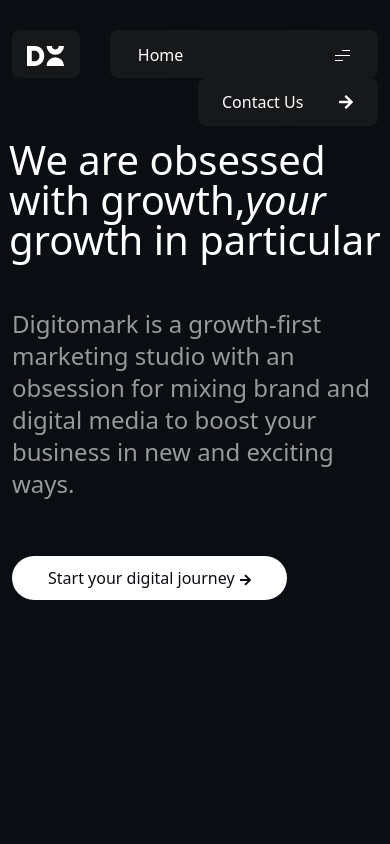
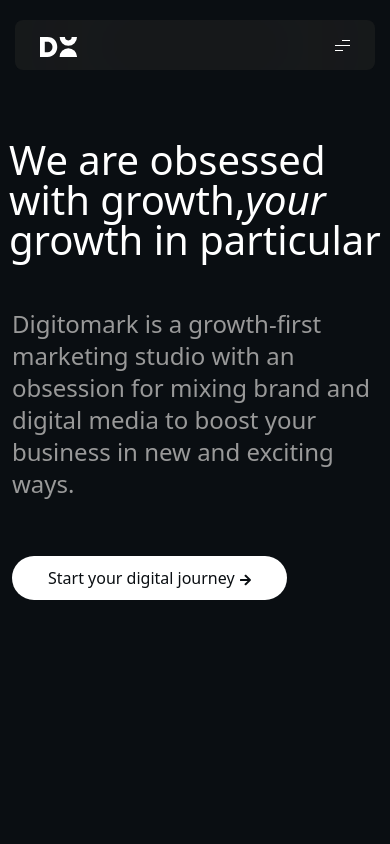
Before and after one commit to RazinRahat/component-testing, a React (Create React App) app: page / in a window 390 px wide. Shown: the top 844 px of the page. Built offline with nearby package versions, Linux system fonts and the light colour scheme; grey boxes are pictures that could not be loaded.

Commit message:
Added Mobile Navbar

```diff
--- a/src/index.js
+++ b/src/index.js
@@ -5,11 +5,13 @@
 import App from './App';
 import reportWebVitals from './reportWebVitals';
 import NavbarDesktop from './sections/NavbarDesktop';
+import NavbarMobile from './sections/NavbarMobile';
 
 const root = ReactDOM.createRoot(document.getElementById('root'));
 root.render(
   <React.StrictMode>
     <NavbarDesktop />
+    <NavbarMobile />
     <App />
   </React.StrictMode>
 );
--- a/src/sections/Footer.jsx
+++ b/src/sections/Footer.jsx
@@ -6,16 +6,37 @@
 import { FaFacebookF, FaLinkedinIn, FaInstagram, FaYoutube } from "react-icons/fa";
 import { FaXTwitter } from "react-icons/fa6";
 
+const FooterContainer = styled(Container)`
+    @media (max-width: 1199px) and (min-width: 768px) {
+        max-width: 90%;
+        margin: auto;
+    }
+
+    @media (max-width: 767px) {
+        max-width: 100%;
+    }
+`
+
 const TitleDiv = styled.div`
     margin: 0px 0px 120px;
     position: relative;
     width: fit-content;
+`
 
-    h2 {
-        font-size: 80px;
-        line-height: 80px;
-        font-weight: 400;
-        color: rgb(255, 255, 255);
+const TitleH2 = styled.h2`
+    font-size: 80px;
+    line-height: 80px;
+    font-weight: 400;
+    color: rgb(255, 255, 255);
+
+    @media (max-width: 991px) {
+        font-size: 48px;
+        line-height: 48px;
+    }
+
+    @media (max-width: 767px) {
+        font-size: 48px !important;
+        line-height: 48px !important;
     }
 `
 
@@ -149,12 +170,6 @@
         padding: 0px;
     }
 
-    li {
-        margin-right: 40px;
-        margin-bottom: 10px;
-        list-style: none;
-    }
-
     a {
         color: rgb(255, 255, 255);
         font-size: 16px;
@@ -168,6 +183,21 @@
         outline: none;
         box-shadow: none;
         color: rgb(153, 153, 153);
+    }
+`
+
+const FooterMenuLink = styled.li`
+    margin-right: 40px;
+    margin-bottom: 10px;
+    list-style: none;
+
+    @media (max-width: 575px)
+    /* &:not(:nth-last-of-type(1)) */
+    {
+        margin-bottom: 30px;
+    }
+    @media (max-width: 575px) {
+        width: 100%;
     }
 `
 
@@ -186,15 +216,15 @@
 
 const Footer = () => {
   return (
-    <Container>
+    <FooterContainer>
         <Row>
             <Col sm={9}>
                 <TitleDiv>
-                    <h2>
+                    <TitleH2>
                         Let's talk about
                         <br></br>
                         your next project
-                    </h2>
+                    </TitleH2>
                 </TitleDiv>
                 <TitleLink href="tel:+88 014 0707 1199">+88 014 0707 1199</TitleLink>
                 <TitleLink href="mailto:info@digitomark.com">info@digitomark.com</TitleLink>
@@ -231,24 +261,24 @@
             <Col sm={12}>
                 <FooterMenu>
                     <ul>
-                        <li>
+                        <FooterMenuLink>
                             <a href="/">Organic Marketing</a>
-                        </li>
-                        <li>
+                        </FooterMenuLink>
+                        <FooterMenuLink>
                             <a href="/">Paid Marketing</a>
-                        </li>
-                        <li>
+                        </FooterMenuLink>
+                        <FooterMenuLink>
                             <a href="/">Creative Design</a>
-                        </li>
-                        <li>
+                        </FooterMenuLink>
+                        <FooterMenuLink>
                             <a href="/">Web Design</a>
-                        </li>
-                        <li>
+                        </FooterMenuLink>
+                        <FooterMenuLink>
                             <a href="/">Copy Writing</a>
-                        </li>
-                        <li>
+                        </FooterMenuLink>
+                        <FooterMenuLink>
                             <a href="/">Visual Arts</a>
-                        </li>
+                        </FooterMenuLink>
                     </ul>
                 </FooterMenu>
                 <FooterCopyRight>
@@ -258,7 +288,7 @@
                 </FooterCopyRight>
             </Col>
         </Row>
-    </Container>
+    </FooterContainer>
   )
 }
 
--- a/src/sections/Insights.jsx
+++ b/src/sections/Insights.jsx
@@ -17,7 +17,8 @@
 
 const InsightsContainer = styled(Container)`
   @media (max-width: 1199px) and (min-width: 768px) {
-    margin: auto;
+      max-width: 90%;
+      margin: auto;
   }
 
   @media (max-width: 767px) {
--- a/src/sections/NavbarDesktop.jsx
+++ b/src/sections/NavbarDesktop.jsx
@@ -13,6 +13,10 @@
     left: 0px;
     top: 30px;
     z-index: 9;
+
+    @media (max-width: 991px) {
+        display: none;
+    }
 `
 
 const NavbarContainer = styled(Container)`
--- /dev/null
+++ b/src/sections/NavbarMobile.jsx
@@ -0,0 +1,62 @@
+import React from 'react'
+import styled from 'styled-components'
+import logo from '../images/logo.svg'
+import HamBurger from '../components/HamBurger'
+
+const NavbarSectionWrapper = styled.section`
+    position: fixed;
+    width: 100%;
+    left: 0px;
+    top: 30px;
+    z-index: 9;
+
+    @media (min-width: 992px) {
+        display: none;
+    }
+`
+
+const MobileBarDiv = styled.div`
+    display: flex;
+    -webkit-box-pack: justify;
+    justify-content: space-between;
+    -webkit-box-align: center;
+    align-items: center;
+    padding: 0px 25px;
+    position: fixed;
+    top: 20px;
+    right: 15px;
+    left: 15px;
+    z-index: 999;
+    transition: all 0.4s ease 0s;
+    height: 50px;
+    background-color: rgba(38, 38, 38, 0.48);
+    backdrop-filter: blur(80px);
+    border-radius: 8px;
+`
+
+const LogoLink = styled.a`
+    color: rgb(255, 255, 255);
+    font-weight: 400;
+    margin: 0px;
+
+    img {
+        max-width: 100%;
+        object-fit: contain;
+        vertical-align: middle;
+    }
+`
+
+const NavbarMobile = () => {
+  return (
+    <NavbarSectionWrapper>
+        <MobileBarDiv>
+            <LogoLink href="/">
+                <img src={logo} alt="Logo" />
+            </LogoLink>
+            <HamBurger />
+        </MobileBarDiv>
+    </NavbarSectionWrapper>
+  )
+}
+
+export default NavbarMobile
```
